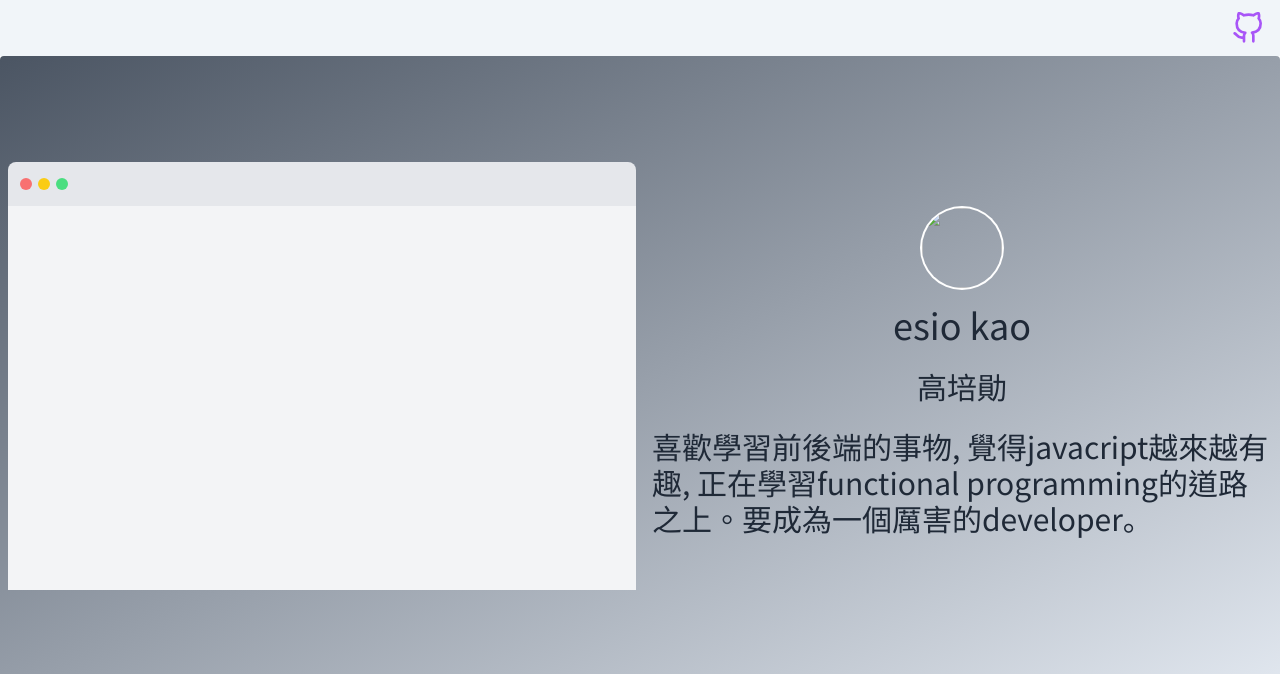
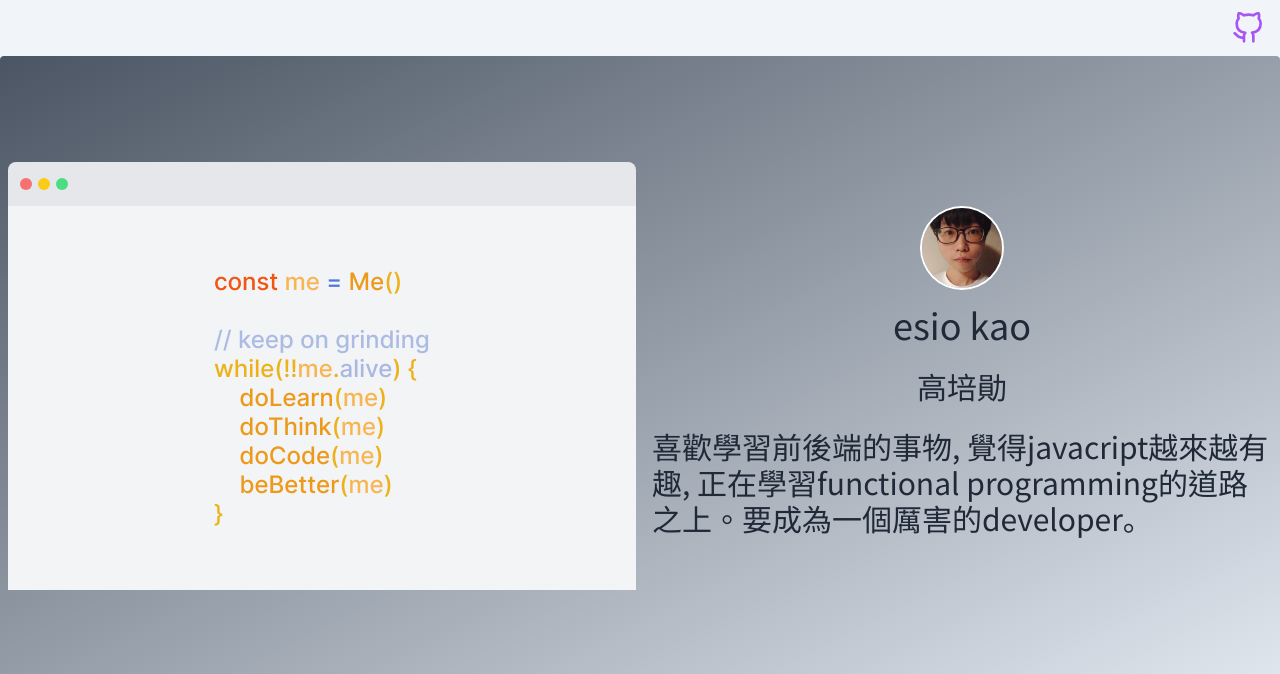
Before and after one commit to Esiokao/resume, a website built with Vite: page index.html in a window 1280 px wide. Shown: the top 674 px of the page. Built offline with nearby package versions, Linux system fonts and the light colour scheme; files whose address does not match are found by name.

Commit message:
set up vite

```diff
--- a/index.html
+++ b/index.html
@@ -20,7 +20,7 @@
     <main class="w-full flex justify-center flex-col overflow-x-hidden rounded">
       <section class="w-full aspect-[1/1] flex flex-col-reverse flex-auto sm:aspect-[2/1] sm:flex-row-reverse bg-gradient-to-tl from-slate-200 to-gray-600 drop-shadow-lg">
         <div class="w-full h-full p-2 flex  justify-center items-center flex-col space-y-2 sm:space-y-1 md:space-y-2">
-          <img src="/resume/src/asset/avatar-sm.jpg" alt="" class="inline-block h-20 w-20 rounded-full ring-2 ring-white">
+          <img src="/src/asset/avatar-sm.jpg" alt="" class="inline-block h-20 w-20 rounded-full ring-2 ring-white">
           <p><h3 class="text-2xl sm:text-3xl md:text-4xl lg:text-4xl" >esio kao</h3></p>
           <p><h3 class="text-2xl sm:text-sm md:text-2xl lg:text-3xl">高培勛 </h3></p>
           <p><h4 class="text-2xl sm:text-lg md:text-2xl lg:text-3xl">喜歡學習前後端的事物, 覺得javacript越來越有趣, 正在學習functional programming的道路之上。要成為一個厲害的developer。</h4></p>
@@ -33,7 +33,7 @@
                 <span  class="w-3 h-3 rounded-full bg-green-400"></span>
             </div>
             <div  class="bg-gray-100 border-t-0 w-full sm:h-70 md:h-72 lg:h-96 flex items-center justify-center ">
-              <img src="/resume/src/asset/code-js.png" alt="">
+              <img src="/src/asset/code-js.png" alt="">
             </div>
           </div>
         </div>
```
Also changed, not shown: src/asset/QQ.png (added), src/asset/avatar-sm.jpg (added), src/asset/code-js.png (added), src/asset/hero-code-sm.png (added), src/asset/keyboard.jpg (added), src/asset/selfie.jpg (added), 1 other file.
